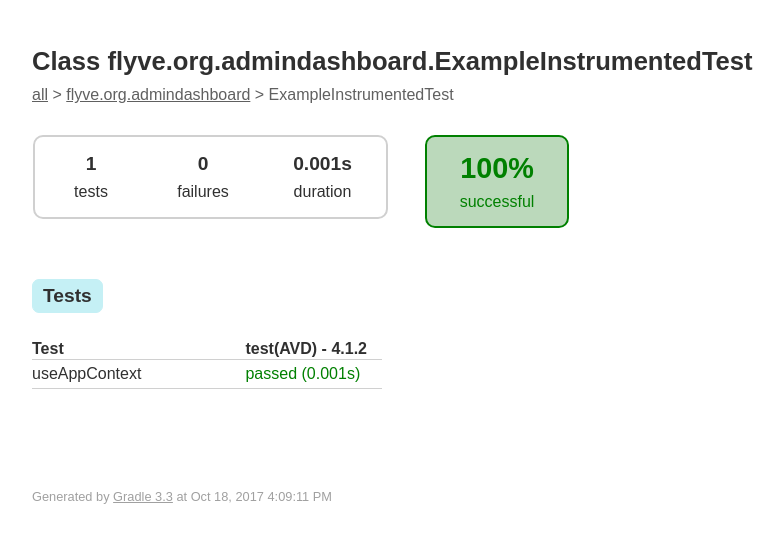
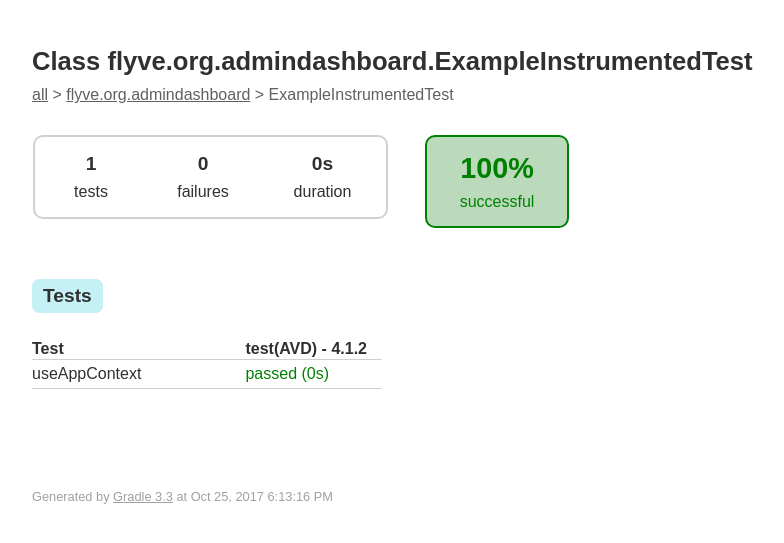
Before and after one commit to flyve-mdm/android-mdm-dashboard, a Jekyll site: the page reports/androidTests/connected/flyve.org.admindashboard.ExampleInstrumentedTest.html, which Jekyll copies as it is, in a window 1280 px wide. Shown: the top 543 px of the page, without its empty margins (18-802 px from the left). Built offline with Jekyll 4.4.1, drawn with Linux system fonts in a browser that asks for light colours.

Commit message:
docs(coverage): update code coverage and test result

```diff
--- a/reports/androidTests/connected/flyve.org.admindashboard.ExampleInstrumentedTest.html
+++ b/reports/androidTests/connected/flyve.org.admindashboard.ExampleInstrumentedTest.html
@@ -34,7 +34,7 @@
 </td>
 <td>
 <div class="infoBox" id="duration">
-<div class="counter">0.001s</div>
+<div class="counter">0s</div>
 <p>duration</p>
 </div>
 </td>
@@ -68,14 +68,14 @@
 </thead>
 <tr>
 <td>useAppContext</td>
-<td class="success">passed (0.001s)</td>
+<td class="success">passed (0s)</td>
 </tr>
 </table>
 </div>
 </div>
 <div id="footer">
 <p>Generated by
-<a href="http://www.gradle.org">Gradle 3.3</a> at Oct 18, 2017 4:09:11 PM</p>
+<a href="http://www.gradle.org">Gradle 3.3</a> at Oct 25, 2017 6:13:16 PM</p>
 </div>
 </div>
 </body>
--- a/reports/androidTests/connected/flyve.org.admindashboard.html
+++ b/reports/androidTests/connected/flyve.org.admindashboard.html
@@ -33,7 +33,7 @@
 </td>
 <td>
 <div class="infoBox" id="duration">
-<div class="counter">0.001s</div>
+<div class="counter">0s</div>
 <p>duration</p>
 </div>
 </td>
@@ -74,7 +74,7 @@
 </td>
 <td>1</td>
 <td>0</td>
-<td>0.001s</td>
+<td>0s</td>
 <td class="success">100%</td>
 </tr>
 </table>
@@ -82,7 +82,7 @@
 </div>
 <div id="footer">
 <p>Generated by
-<a href="http://www.gradle.org">Gradle 3.3</a> at Oct 18, 2017 4:09:11 PM</p>
+<a href="http://www.gradle.org">Gradle 3.3</a> at Oct 25, 2017 6:13:16 PM</p>
 </div>
 </div>
 </body>
```
Also changed, not shown: reports/androidTests/connected/index.html (+4 -4 lines).
